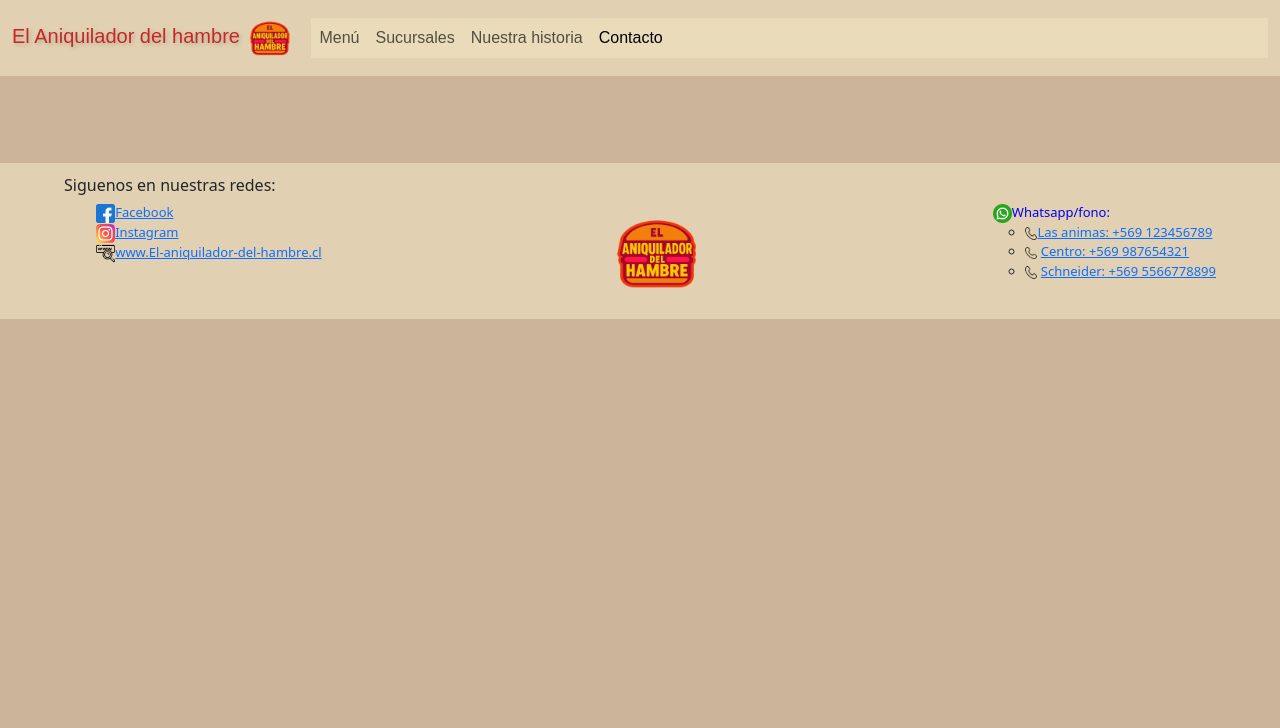
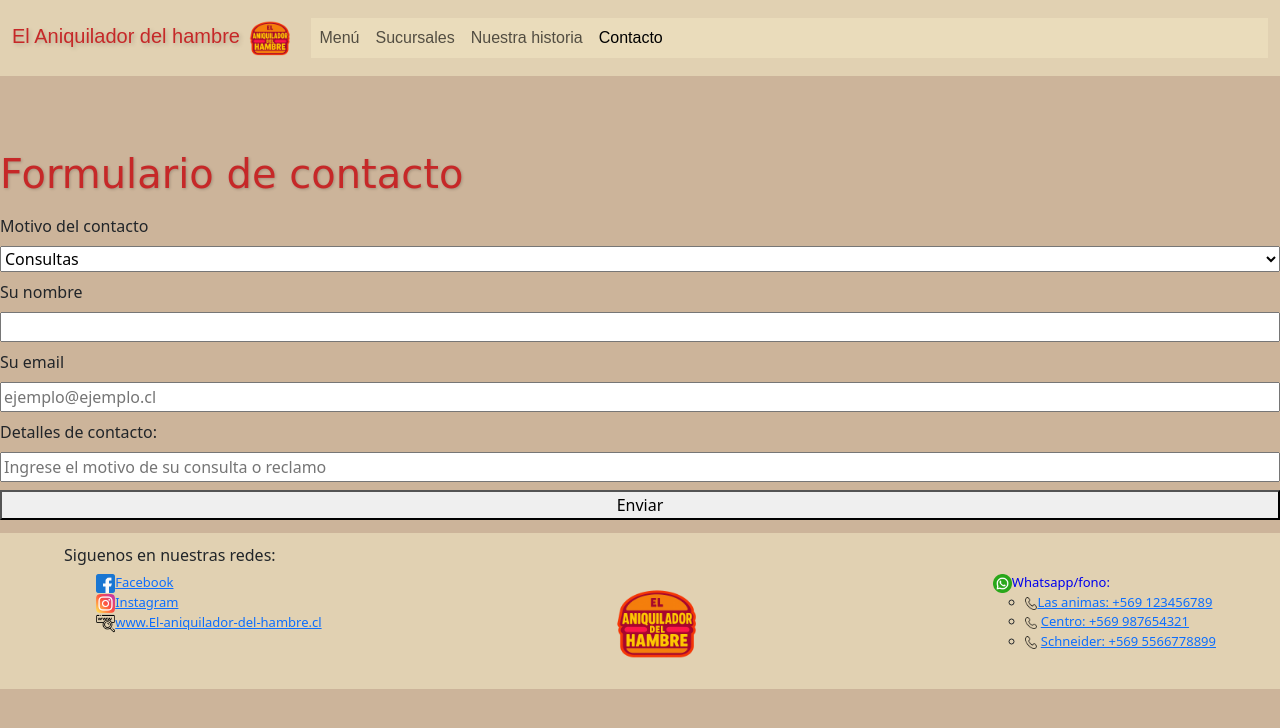
Before and after one commit to AlexanderRamos20/front_fuente_de_soda, a plain HTML site: page contacto.html in a window 1280 px wide. Drawn offline with nearby package versions, Linux system fonts and the light colour scheme.

Commit message:
progresa formulario

```diff
--- a/contacto.html
+++ b/contacto.html
@@ -7,6 +7,16 @@
     <script src="https://cdn.jsdelivr.net/npm/bootstrap@5.3.5/dist/js/bootstrap.bundle.min.js" integrity="sha384-k6d4wzSIapyDyv1kpU366/PK5hCdSbCRGRCMv+eplOQJWyd1fbcAu9OCUj5zNLiq" crossorigin="anonymous"></script>
     <link rel="stylesheet" href="CSS/styles.css">
     <title>Contacto</title>
+    <style>
+        .formulario{
+            display: flex;
+            flex-direction: column;
+            gap: 1vh;
+        }
+        .formulario .form{
+            width: 60%;
+        }
+    </style>
 </head>
 <body>
     <header>
@@ -27,9 +37,24 @@
             </div>
         </nav>
     </header>
-    <form action="">
 
-    </form>
+    <main >
+        <form action="" class="formulario">
+            <h1>Formulario de contacto</h1>
+            <label for="motivo">Motivo del contacto</label>
+            <select name="motivo" id="motivo" >
+                <option value="consultas">Consultas</option>
+                <option value="reclamos">Reclamos</option>
+            </select>
+            <label for="nombre">Su nombre</label>
+            <input type="text" name="nombre" id="nombre">
+            <label for="email">Su email</label>
+            <input type="email" name="email" id="email" placeholder="ejemplo@ejemplo.cl">
+            <label for="detalles">Detalles de contacto:</label>
+            <input type="text" name="detalles" id="detalles" placeholder="Ingrese el motivo de su consulta o reclamo">
+            <button type="submit">Enviar</button>
+        </form>
+    </main>
 
     <footer class="mi-footer">
         <h6>Siguenos en nuestras redes:</h5>
```
